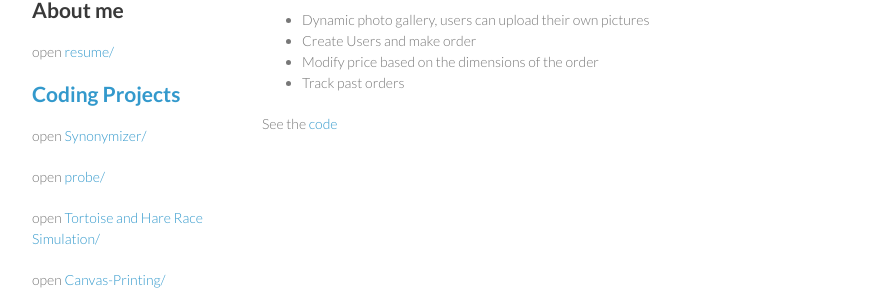
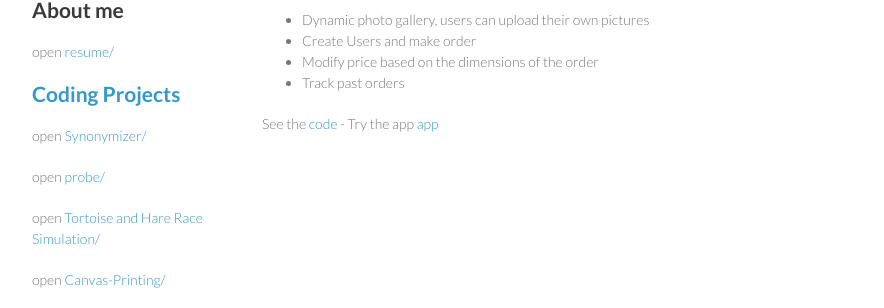
Before and after one commit to mgingras/The-old-mgingras.ca, a Jekyll site: the page built from _posts/2013-05-20-CanvasPrinting.md, in a window 1280 px wide. Shown: the part 195-503 px from the top of the page, without its empty margins (158-1042 px from the left). Built offline with Jekyll 4.4.1, drawn with Linux system fonts in a browser that asks for light colours; Markdown is read by kramdown in place of the engine named in the settings.

Commit message:
added link to herokuapp for canvas printing

```diff
--- a/_posts/2013-05-20-CanvasPrinting.md
+++ b/_posts/2013-05-20-CanvasPrinting.md
@@ -17,4 +17,4 @@ It's purpose is to demostrate a simple photo gallery/canvas printing website wit
 - Modify price based on the dimensions of the order
 - Track past orders
 
-See the [code](https://github.com/mgingras/Canvas-Printing/)<!--  - Try the app [app](http://mgprinting.herokuapp.com/) -->
+See the [code](https://github.com/mgingras/Canvas-Printing/) - Try the app [app](http://mgprinting.herokuapp.com/)
```
